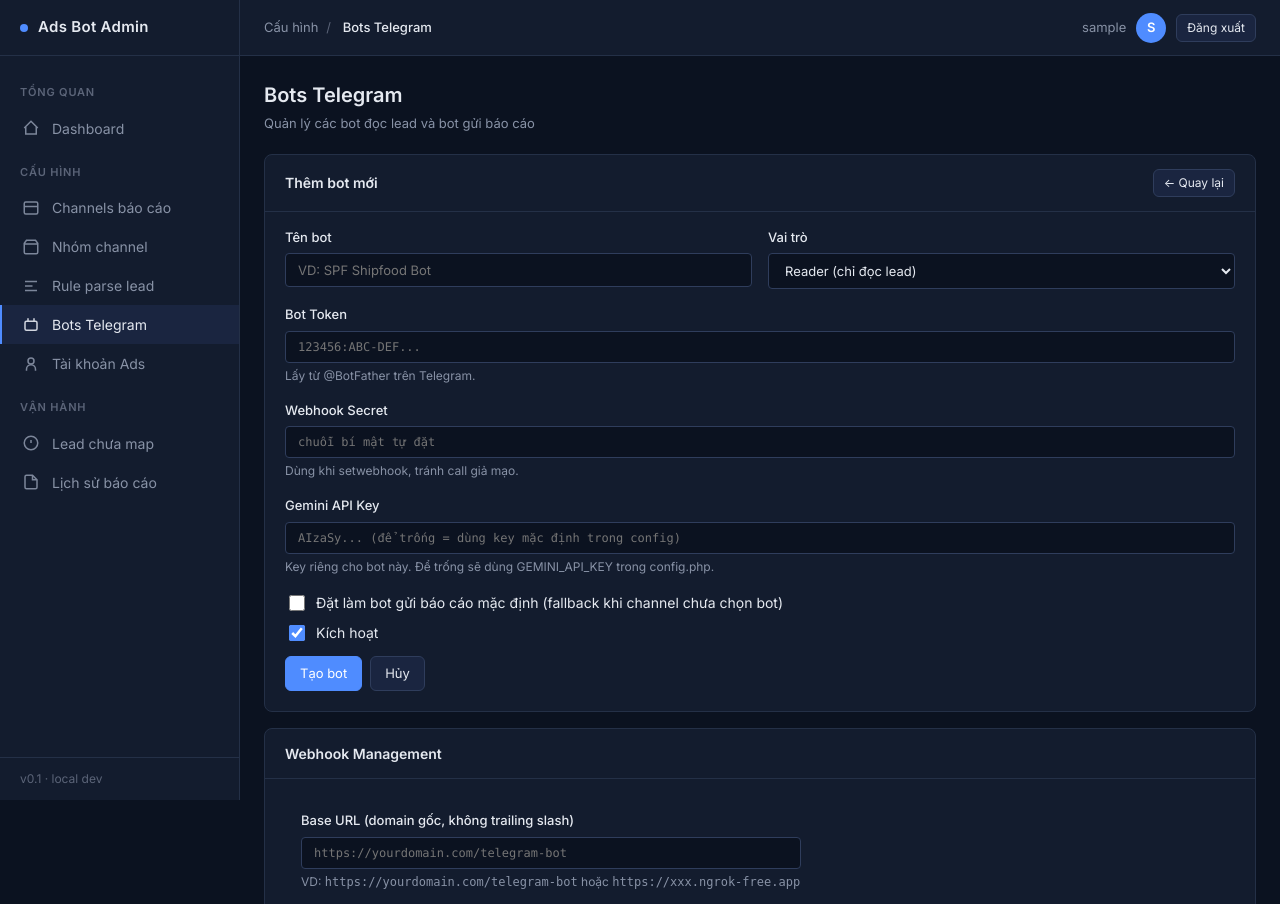
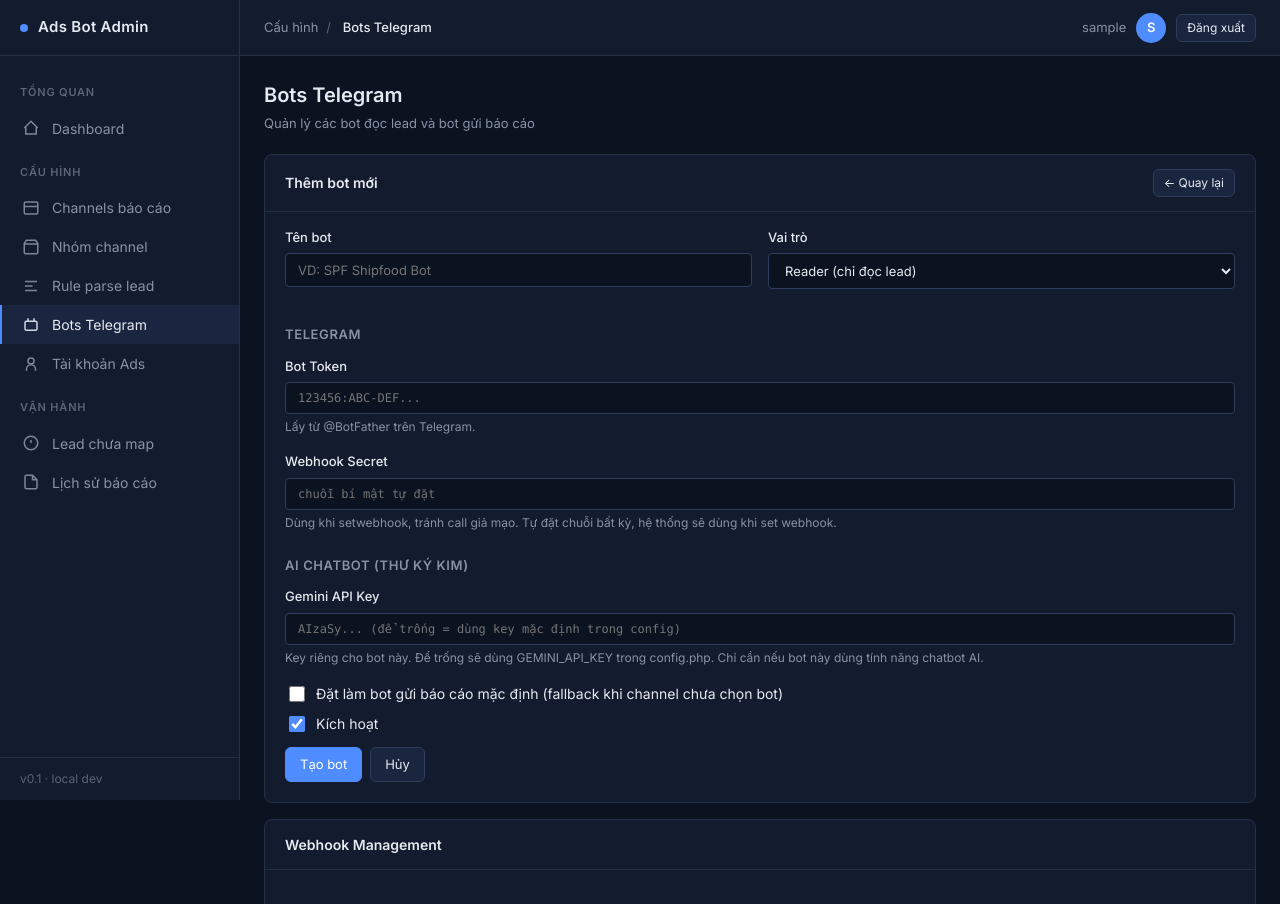
Before and after one commit to haildv1007/telegram-bot, a PHP site: page /bots.php?new=1 in a window 1280 px wide. Shown: the top 904 px of the page. Run offline with PHP 8.4, Linux system fonts and the light colour scheme; the visitor is signed in with stand-in values (Sample User, id 1); data that the repository does not hold is empty.

Commit message:
Group bot form fields: Telegram section and AI Chatbot section
Co-Authored-By: Claude Opus 4.6 <noreply@anthropic.com>

```diff
--- a/admin/bots.php
+++ b/admin/bots.php
@@ -109,6 +109,7 @@ include __DIR__ . '/layout.php';
       </div>
     </div>
 
+    <h4 style="margin-top:20px;margin-bottom:12px;font-size:13px;text-transform:uppercase;letter-spacing:0.6px;color:var(--text-muted);">Telegram</h4>
     <div class="form-group">
       <label class="form-label">Bot Token</label>
       <input type="text" name="token" class="form-control mono" required
@@ -120,14 +121,15 @@ include __DIR__ . '/layout.php';
       <label class="form-label">Webhook Secret</label>
       <input type="text" name="webhook_secret" class="form-control mono"
              value="<?= h($editing['webhook_secret'] ?? '') ?>" placeholder="chuỗi bí mật tự đặt">
-      <div class="form-help">Dùng khi setwebhook, tránh call giả mạo.</div>
+      <div class="form-help">Dùng khi setwebhook, tránh call giả mạo. Tự đặt chuỗi bất kỳ, hệ thống sẽ dùng khi set webhook.</div>
     </div>
 
+    <h4 style="margin-top:24px;margin-bottom:12px;font-size:13px;text-transform:uppercase;letter-spacing:0.6px;color:var(--text-muted);">AI Chatbot (Thư Ký Kim)</h4>
     <div class="form-group">
       <label class="form-label">Gemini API Key</label>
       <input type="text" name="gemini_api_key" class="form-control mono"
              value="<?= h($editing['gemini_api_key'] ?? '') ?>" placeholder="AIzaSy... (để trống = dùng key mặc định trong config)">
-      <div class="form-help">Key riêng cho bot này. Để trống sẽ dùng GEMINI_API_KEY trong config.php.</div>
+      <div class="form-help">Key riêng cho bot này. Để trống sẽ dùng GEMINI_API_KEY trong config.php. Chỉ cần nếu bot này dùng tính năng chatbot AI.</div>
     </div>
 
     <div class="form-check">
```
